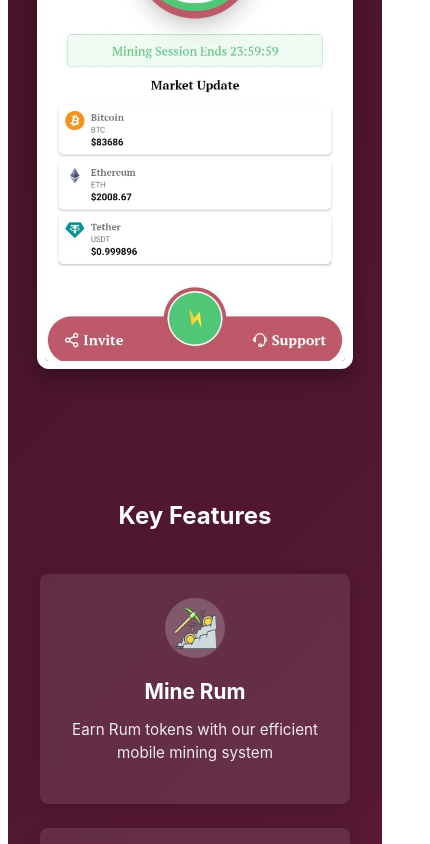
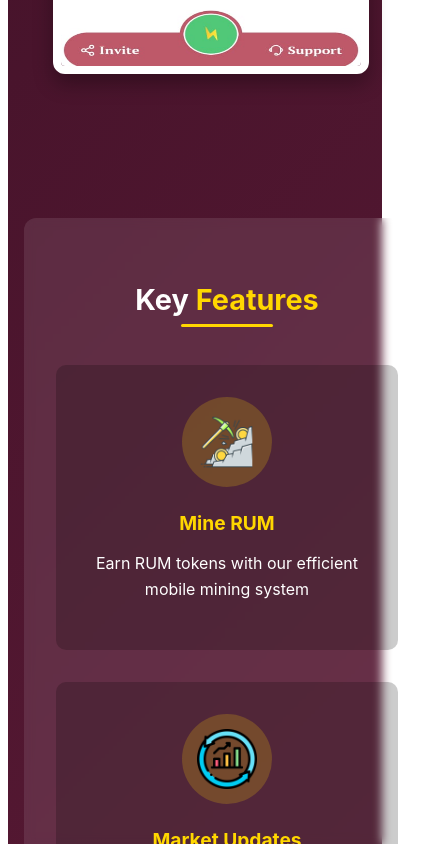
Before and after one commit to Bravestone01/Rum-Network-Website, a React (Vite) app: page / in a window 390 px wide. Shown: the part 1156-2000 px from the top of the page, 430 px wide, since content can reach past the window. Built offline with nearby package versions, Linux system fonts and the light colour scheme.

Commit message:
udpade css

```diff
--- a/src/css/Home.css
+++ b/src/css/Home.css
@@ -78,7 +78,7 @@
   display: flex;
   justify-content: space-between;
   align-items: center;
-  margin: 2rem 0 4rem;
+  margin: 2rem auto 4rem;
   padding: 1rem;
   gap: 2rem;
 }
@@ -169,72 +169,88 @@
   transform: translateY(-10px);
 }
 
-/* Features Preview Styles - FIXED */
+/* Centered Key Features Section */
 .features-preview {
-  display: flex;
-  justify-content: space-between;
-  gap: 1.5rem;
-  margin-top: 2rem;
   width: 100%;
   max-width: 1200px;
+  margin: 4rem auto;
+  padding: 2.5rem 2rem;
+  background-color: rgba(255, 255, 255, 0.1);
+  border-radius: 12px;
+  backdrop-filter: blur(5px);
+  text-align: center;
+}
+
+.features-preview .section-title {
+  margin-bottom: 3rem;
+}
+
+.features-container {
+  display: flex;
+  justify-content: center;
+  flex-wrap: wrap;
+  gap: 2rem;
 }
 
 .feature {
-  background-color: rgba(255, 255, 255, 0.1) !important;
-  border-radius: 8px !important;
-  padding: 1.5rem !important;
-  backdrop-filter: blur(5px) !important;
-  flex: 1 !important;
-  text-align: center !important;
-  transition: transform 0.3s !important;
-  box-shadow: 0 5px 15px rgba(0, 0, 0, 0.1) !important;
+  flex: 1;
+  min-width: 280px;
+  max-width: 350px;
+  background-color: rgba(0, 0, 0, 0.2);
+  border-radius: 10px;
+  padding: 2rem 1.5rem;
+  transition: transform 0.3s, box-shadow 0.3s;
 }
 
 .feature:hover {
-  transform: translateY(-5px) !important;
-  box-shadow: 0 10px 20px rgba(0, 0, 0, 0.2) !important;
+  transform: translateY(-10px);
+  box-shadow: 0 10px 20px rgba(0, 0, 0, 0.2);
 }
 
 .feature-icon {
-  width: 60px !important;
-  height: 60px !important;
-  margin: 0 auto 1rem !important;
-  display: flex !important;
-  align-items: center !important;
-  justify-content: center !important;
-  background-color: rgba(255, 255, 255, 0.2) !important;
-  border-radius: 50% !important;
-  overflow: hidden !important;
+  width: 80px;
+  height: 80px;
+  margin: 0 auto 1.5rem;
+  background-color: rgba(255, 215, 0, 0.2);
+  border-radius: 50%;
+  display: flex;
+  align-items: center;
+  justify-content: center;
+  padding: 15px;
+}
+
+.feature-icon img {
+  width: 100%;
+  height: auto;
+}
+
+.feature h3 {
+  font-size: 1.4rem;
+  margin-bottom: 1rem;
+  color: #ffd700;
+}
+
+.feature p {
+  font-size: 1rem;
+  line-height: 1.6;
+  color: white;
 }
 
 /* Add this class for all icon images */
 .icon-image {
-  width: 50px !important;
-  height: 50px !important;
-  object-fit: contain !important;
-  background-color: transparent !important;
-  filter: none !important;
-  opacity: 1 !important;
-}
-
-.feature h3 {
-  margin-bottom: 0.5rem !important;
-  color: white !important;
-  font-size: 1.3rem !important;
-}
-
-.feature p {
-  color: white !important;
-  opacity: 0.9 !important;
-  font-size: 0.95rem !important;
-  line-height: 1.5 !important;
+  width: 50px;
+  height: 50px;
+  object-fit: contain;
+  background-color: transparent;
+  filter: none;
+  opacity: 1;
 }
 
 /* Earn More Section Styles */
 .earn-more-section {
   width: 100%;
   max-width: 1200px;
-  margin-top: 4rem;
+  margin: 4rem auto;
   padding: 2.5rem 2rem;
   background-color: rgba(255, 255, 255, 0.1);
   border-radius: 12px;
@@ -252,12 +268,15 @@
 
 .earning-methods {
   display: flex;
-  justify-content: space-between;
+  justify-content: center;
+  flex-wrap: wrap;
   gap: 2rem;
 }
 
 .earning-method {
   flex: 1;
+  min-width: 280px;
+  max-width: 350px;
   background-color: rgba(0, 0, 0, 0.2);
   border-radius: 10px;
   padding: 2rem 1.5rem;
@@ -303,7 +322,7 @@
 .vision-section {
   width: 100%;
   max-width: 1200px;
-  margin-top: 4rem;
+  margin: 4rem auto;
   padding: 2rem;
   background-color: rgba(255, 255, 255, 0.1);
   border-radius: 12px;
@@ -415,6 +434,7 @@
 .stats-counters {
   display: flex;
   justify-content: center;
+  flex-wrap: wrap;
   gap: 4rem;
   margin-bottom: 3rem;
 }
@@ -426,7 +446,8 @@
   backdrop-filter: blur(10px);
   border-radius: 12px;
   padding: 1.5rem 2rem;
-  width: 300px;
+  min-width: 280px;
+  max-width: 350px;
   transition: transform 0.3s, box-shadow 0.3s;
 }
 
@@ -490,6 +511,16 @@
 }
 
 /* Media Queries for Responsiveness */
+@media (max-width: 1200px) {
+  .download-screenshot-section,
+  .features-preview,
+  .earn-more-section,
+  .vision-section,
+  .stats-content {
+    max-width: 1000px;
+  }
+}
+
 @media (max-width: 992px) {
   .download-screenshot-section {
     flex-direction: column;
@@ -511,16 +542,9 @@
     margin-top: 2rem;
   }
 
-  .features-preview {
-    flex-direction: column;
-  }
-
-  .earning-methods {
-    flex-direction: column;
-  }
-
-  .earning-method {
-    margin-bottom: 1.5rem;
+  .app-screenshot {
+    height: auto;
+    max-height: 500px;
   }
 
   .vision-container {
@@ -534,6 +558,14 @@
 }
 
 @media (max-width: 768px) {
+  .hero {
+    padding: 3rem 1.5rem;
+  }
+
+  .hero-title {
+    font-size: 2.2rem;
+  }
+
   .stats-counters {
     flex-direction: column;
     align-items: center;
@@ -542,7 +574,11 @@
 
   .stat-card {
     width: 100%;
-    max-width: 300px;
+    max-width: 400px;
+  }
+
+  .vision-text {
+    flex: 1;
   }
 }
 
@@ -564,8 +600,6 @@
   }
 
   .app-screenshot {
-    height: auto;
-    width: 100%;
     max-width: 300px;
   }
 
@@ -577,27 +611,53 @@
     font-size: 1rem;
   }
 
+  .feature-icon,
   .earning-method-icon {
     width: 60px;
     height: 60px;
   }
 
+  .feature h3,
   .earning-method h3 {
     font-size: 1.2rem;
   }
-}
 
-@media (max-width: 576px) {
-  .user-stats-section {
-    padding: 3rem 1rem;
+  .stat-icon {
+    width: 50px;
+    height: 50px;
+    margin-right: 1rem;
   }
 
   .stat-value {
     font-size: 1.7rem;
+  }
+}
+
+@media (max-width: 480px) {
+  .hero {
+    padding: 2rem 1rem;
+    margin-top: 50px;
+  }
+
+  .download-side {
+    padding: 1.5rem;
+  }
+
+  .download-buttons {
+    flex-direction: column;
+    gap: 1rem;
   }
 
   .join-community-button {
     padding: 0.8rem 1.5rem;
     font-size: 1rem;
   }
+
+  .user-stats-section {
+    padding: 3rem 1rem;
+  }
+
+  .stat-card {
+    padding: 1rem;
+  }
 }
--- a/src/pages/Home.jsx
+++ b/src/pages/Home.jsx
@@ -136,13 +136,14 @@
 
         {/* Features Preview Section */}
         <section className="features-preview" aria-labelledby="features-heading">
-          <h2 id="features-heading" className="visually-hidden">Key Features</h2>
+          <h2 id="features-heading" className="section-title">Key <span className="highlight">Features</span></h2>
+          <div className="features-container">
             <div className="feature">
               <div className="feature-icon">
                 <img src={miningimage} alt="" className="icon-image" width="64" height="64" />
               </div>
-            <h3>Mine Rum</h3>
-            <p>Earn Rum tokens with our efficient mobile mining system</p>
+              <h3>Mine RUM</h3>
+              <p>Earn RUM tokens with our efficient mobile mining system</p>
             </div>
             <div className="feature">
               <div className="feature-icon">
@@ -157,6 +158,7 @@
               </div>
               <h3>Enhanced Security</h3>
               <p>Your assets protected with industry-leading security measures</p>
+            </div>
           </div>
         </section>
 
```
Lines whose indentation alone changed are shown as unchanged.
